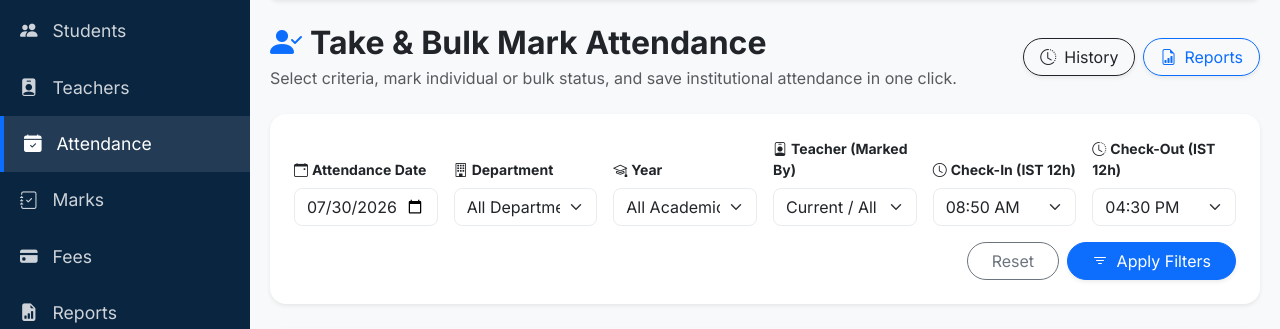
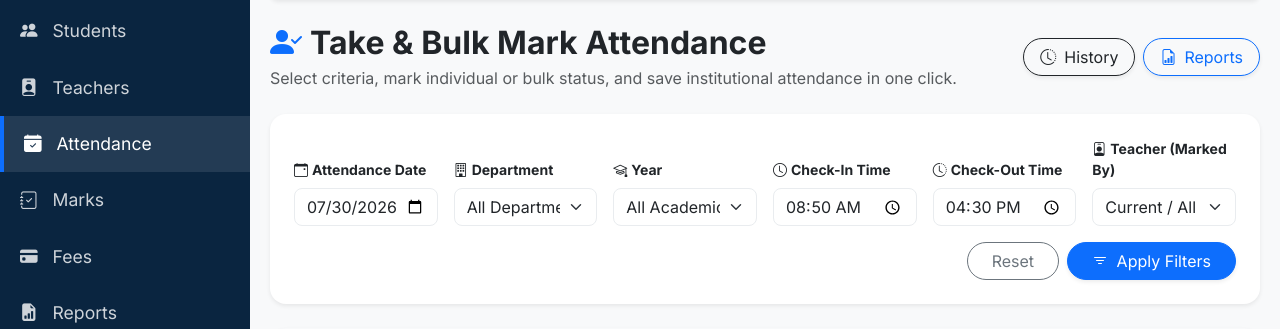
Before and after one commit to namasivaayan18022004-commits/student-management-system, a Flask app: page /attendance/take in a window 1280 px wide. Shown: the part 150-479 px from the top of the page. Run offline with Flask 3, Linux system fonts and the light colour scheme; a user stored in the database is signed in; data comes from the database, SQL or seed files in the repository; data that the repository does not hold is empty; some libraries are stand-ins or nearby versions.

Commit message:
Use manual timepicker for check in and out next to Year filter option

```diff
--- a/app.py
+++ b/app.py
@@ -2224,35 +2224,19 @@ def take_attendance():
     selected_year = request.args.get('year', 'all')
     selected_teacher = request.args.get('teacher', 'all')
 
-    def to_12h_ampm(val, default_ampm):
+    def to_24h_time(val, default_val):
         if not val or not str(val).strip():
-            return default_ampm
+            return default_val
         val = str(val).strip()
-        try:
-            t_obj = dt.strptime(val, '%H:%M')
-            return t_obj.strftime('%I:%M %p')
-        except ValueError:
-            pass
-        return val
-
-    selected_check_in = to_12h_ampm(request.args.get('check_in', '08:50 AM'), '08:50 AM')
-    selected_check_out = to_12h_ampm(request.args.get('check_out', '04:30 PM'), '04:30 PM')
-
-    check_in_options = [
-        "07:30 AM", "08:00 AM", "08:30 AM", "08:50 AM", "09:00 AM",
-        "09:15 AM", "09:30 AM", "10:00 AM", "10:30 AM", "11:00 AM", "11:30 AM",
-        "12:00 PM", "01:00 PM", "01:30 PM", "02:00 PM"
-    ]
-    if selected_check_in not in check_in_options:
-        check_in_options.append(selected_check_in)
-
-    check_out_options = [
-        "12:00 PM", "12:30 PM", "01:00 PM", "01:30 PM", "02:00 PM",
-        "02:30 PM", "03:00 PM", "03:30 PM", "04:00 PM", "04:30 PM",
-        "04:45 PM", "05:00 PM", "05:30 PM", "06:00 PM", "06:30 PM"
-    ]
-    if selected_check_out not in check_out_options:
-        check_out_options.append(selected_check_out)
+        for fmt in ('%H:%M', '%H:%M:%S', '%I:%M %p', '%I:%M%p'):
+            try:
+                return dt.strptime(val, fmt).strftime('%H:%M')
+            except ValueError:
+                pass
+        return default_val
+
+    selected_check_in = to_24h_time(request.args.get('check_in', '08:50'), '08:50')
+    selected_check_out = to_24h_time(request.args.get('check_out', '16:30'), '16:30')
 
     teachers = Teacher.query.filter_by(status='Active').all()
     departments = [
@@ -2280,6 +2264,17 @@ def take_attendance():
         post_date = request.form.get('date', selected_date)
         post_check_in_raw = request.form.get('check_in', selected_check_in)
         post_check_out_raw = request.form.get('check_out', selected_check_out)
+
+        def to_12h_ampm(val, default_ampm):
+            if not val or not str(val).strip():
+                return default_ampm
+            val = str(val).strip()
+            for fmt in ('%H:%M', '%H:%M:%S', '%I:%M %p', '%I:%M%p'):
+                try:
+                    return dt.strptime(val, fmt).strftime('%I:%M %p')
+                except ValueError:
+                    pass
+            return default_ampm
 
         formatted_check_in = to_12h_ampm(post_check_in_raw, "08:50 AM")
         formatted_check_out = to_12h_ampm(post_check_out_raw, "04:30 PM")
@@ -2355,8 +2350,6 @@ def take_attendance():
         selected_teacher=selected_teacher,
         selected_check_in=selected_check_in,
         selected_check_out=selected_check_out,
-        check_in_options=check_in_options,
-        check_out_options=check_out_options,
         teachers=teachers,
         departments=departments,
         years=years
--- a/templates/take_attendance.html
+++ b/templates/take_attendance.html
@@ -55,27 +55,19 @@
                 </select>
             </div>
             <div class="col-lg-2 col-md-4 col-sm-6">
+                <label class="form-label fw-bold text-dark small"><i class="bi bi-clock me-1"></i>Check-In Time</label>
+                <input type="time" name="check_in" id="filterCheckIn" class="form-control rounded-3" value="{{ selected_check_in }}">
+            </div>
+            <div class="col-lg-2 col-md-4 col-sm-6">
+                <label class="form-label fw-bold text-dark small"><i class="bi bi-clock-history me-1"></i>Check-Out Time</label>
+                <input type="time" name="check_out" id="filterCheckOut" class="form-control rounded-3" value="{{ selected_check_out }}">
+            </div>
+            <div class="col-lg-2 col-md-4 col-sm-6">
                 <label class="form-label fw-bold text-dark small"><i class="bi bi-person-badge me-1"></i>Teacher (Marked By)</label>
                 <select name="teacher" class="form-select rounded-3">
                     <option value="all" {% if selected_teacher == 'all' %}selected{% endif %}>Current / All Teachers</option>
                     {% for t in teachers %}
                     <option value="{{ t.id }}" {% if selected_teacher == (t.id|string) %}selected{% endif %}>{{ t.name }} ({{ t.department }})</option>
-                    {% endfor %}
-                </select>
-            </div>
-            <div class="col-lg-2 col-md-4 col-sm-6">
-                <label class="form-label fw-bold text-dark small"><i class="bi bi-clock me-1"></i>Check-In (IST 12h)</label>
-                <select name="check_in" id="filterCheckIn" class="form-select rounded-3">
-                    {% for opt in check_in_options %}
-                    <option value="{{ opt }}" {% if selected_check_in == opt %}selected{% endif %}>{{ opt }}</option>
-                    {% endfor %}
-                </select>
-            </div>
-            <div class="col-lg-2 col-md-4 col-sm-6">
-                <label class="form-label fw-bold text-dark small"><i class="bi bi-clock-history me-1"></i>Check-Out (IST 12h)</label>
-                <select name="check_out" id="filterCheckOut" class="form-select rounded-3">
-                    {% for opt in check_out_options %}
-                    <option value="{{ opt }}" {% if selected_check_out == opt %}selected{% endif %}>{{ opt }}</option>
                     {% endfor %}
                 </select>
             </div>
```
